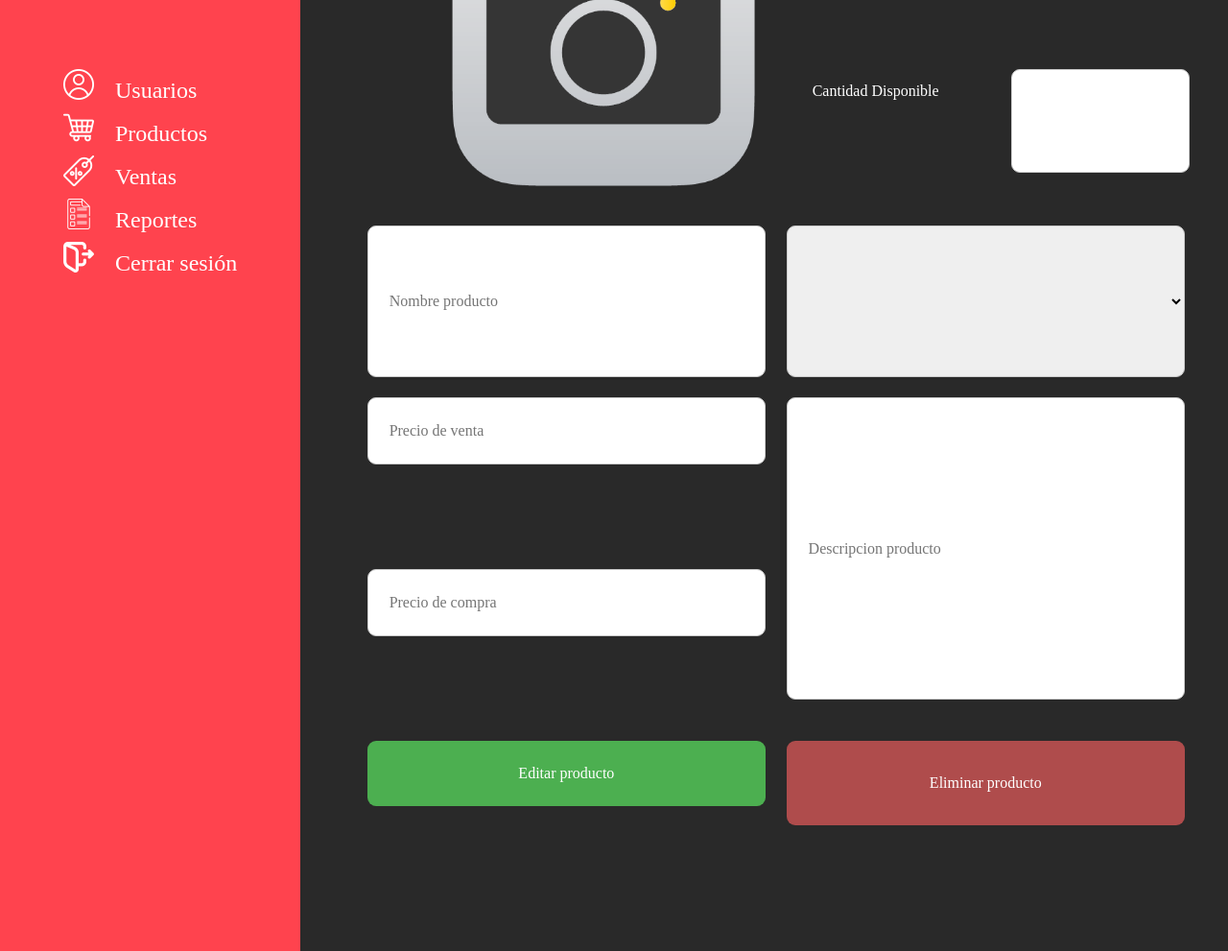
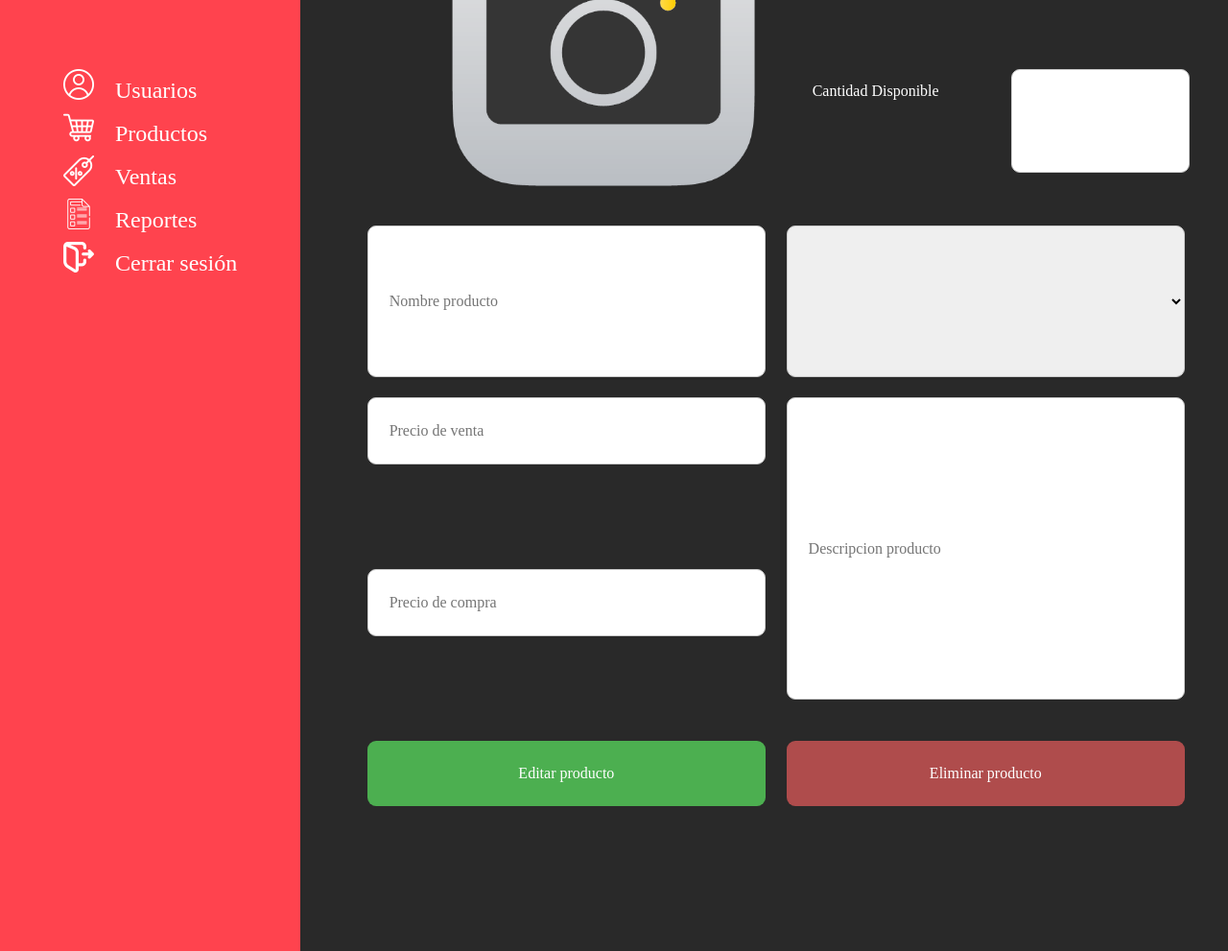
Before and after one commit to espinosadvlpr/AtrezoSoftware, a website: page front/producto/editarProducto.html in a window 1280 px wide. Shown: the part 178-1169 px from the top of the page at 96% size. Drawn offline with nearby package versions, Linux system fonts and the light colour scheme.

Commit message:
reajusteBotonEliminar

```diff
--- a/front/css/homedos.css
+++ b/front/css/homedos.css
@@ -320,7 +320,6 @@ input[type=reset]:hover {
     position: relative;
     right: 0px;
     width: 95%;
-    height: 49%;
     padding: 5%;
     margin: 1em;
     border: none;
```
